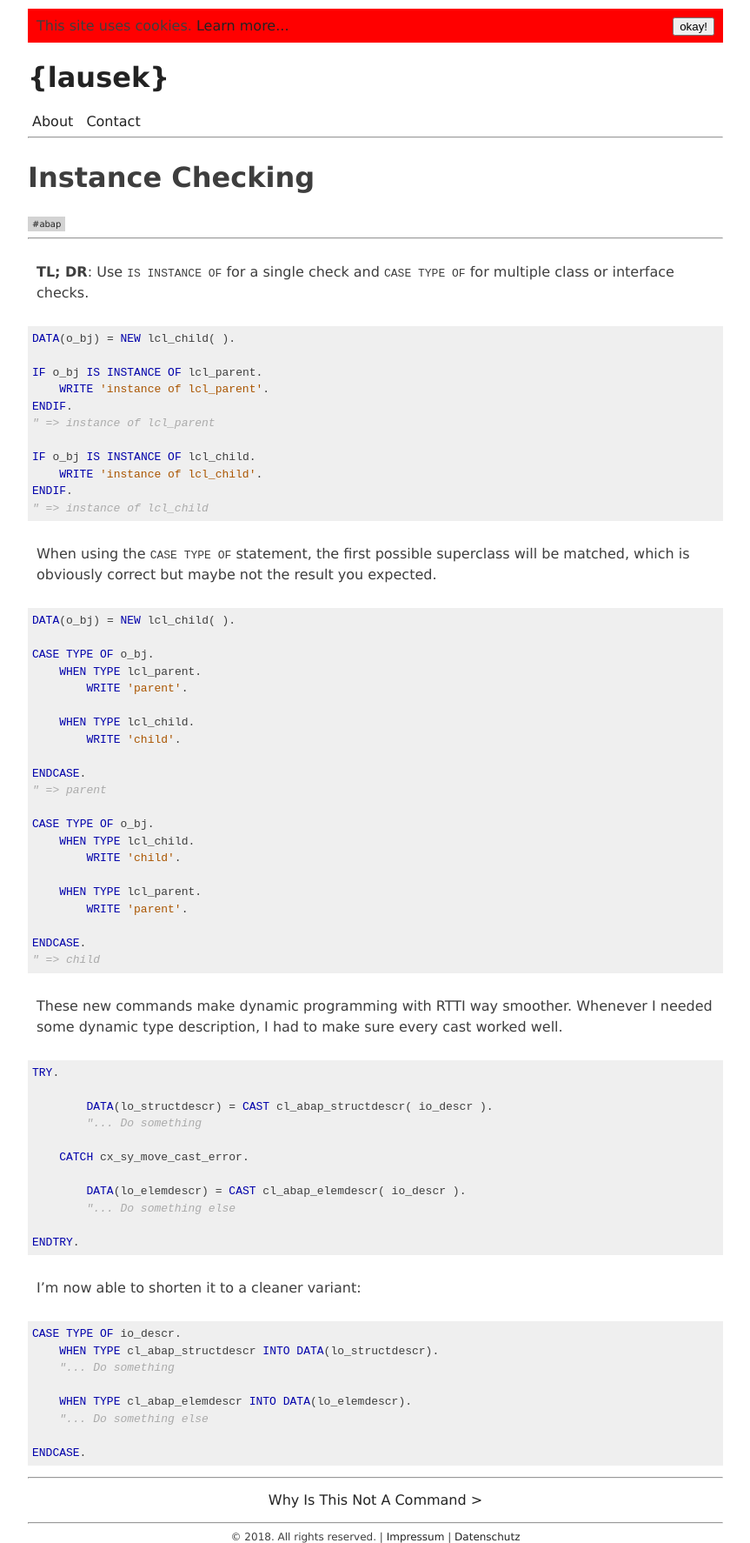
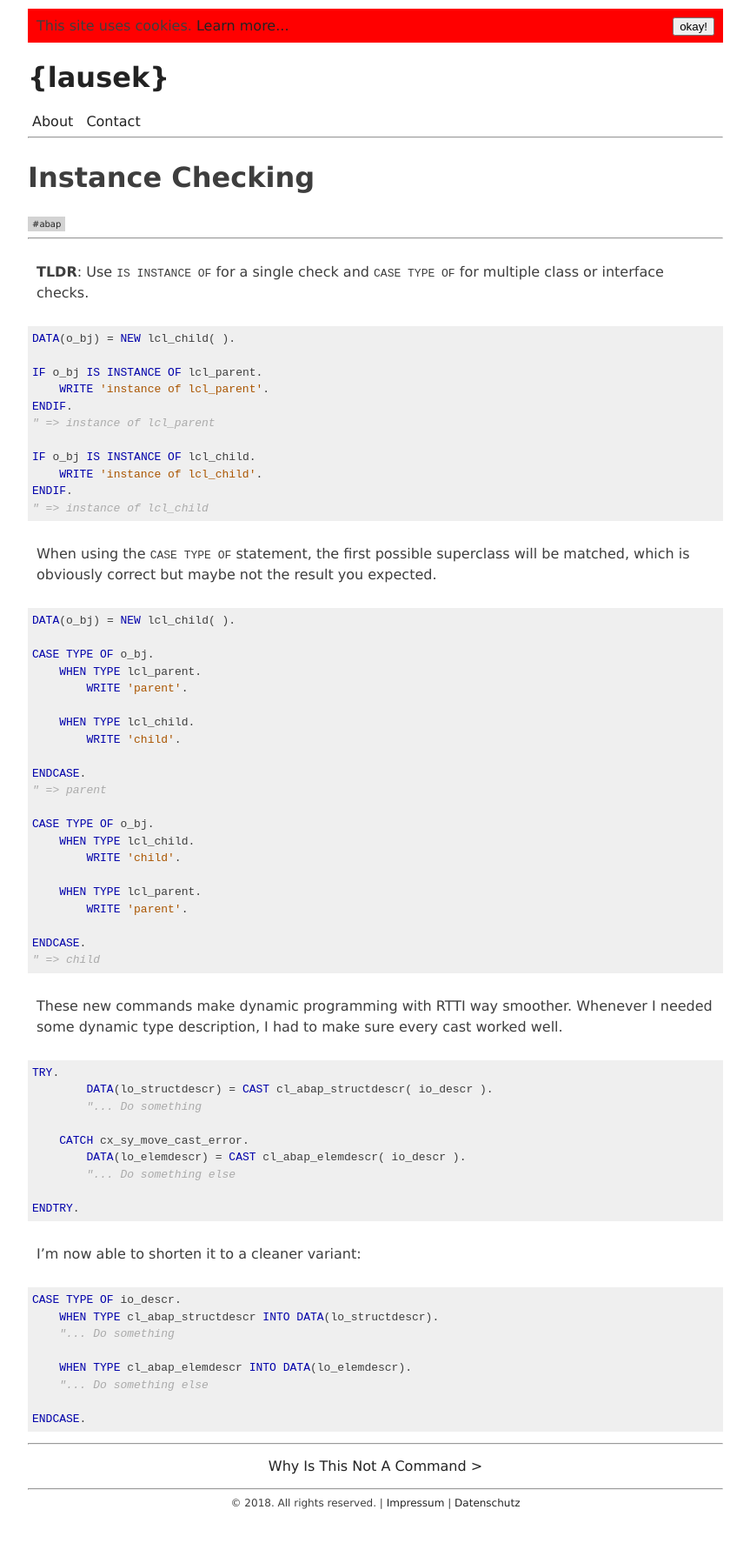
Before and after one commit to lausek/lausek.github.io, a Jekyll site: the page built from _posts/2018-07-30-instance-checking.md, in a window 1280 px wide. Shown: the whole page at 87% size, without its empty margins (208-1071 px from the left). Built offline with Jekyll 4.4.1, drawn with Linux system fonts in a browser that asks for light colours; after the commit the page ends 1735 px from its top, so only the background shows below that.

Commit message:
small fixes

````diff
--- a/_posts/2018-07-30-instance-checking.md
+++ b/_posts/2018-07-30-instance-checking.md
@@ -3,7 +3,7 @@ layout: post
 tags: abap
 ---
 
-**TL; DR**: Use `IS INSTANCE OF` for a single check and `CASE TYPE OF` for multiple class or interface checks.
+**TLDR**: Use `IS INSTANCE OF` for a single check and `CASE TYPE OF` for multiple class or interface checks.
 
 ```abap
 DATA(o_bj) = NEW lcl_child( ).
@@ -49,12 +49,10 @@ These new commands make dynamic programming with RTTI way smoother. Whenever I n
 
 ```abap
 TRY.
-
         DATA(lo_structdescr) = CAST cl_abap_structdescr( io_descr ).
         "... Do something
 
     CATCH cx_sy_move_cast_error.
-
         DATA(lo_elemdescr) = CAST cl_abap_elemdescr( io_descr ).
         "... Do something else
 
````
